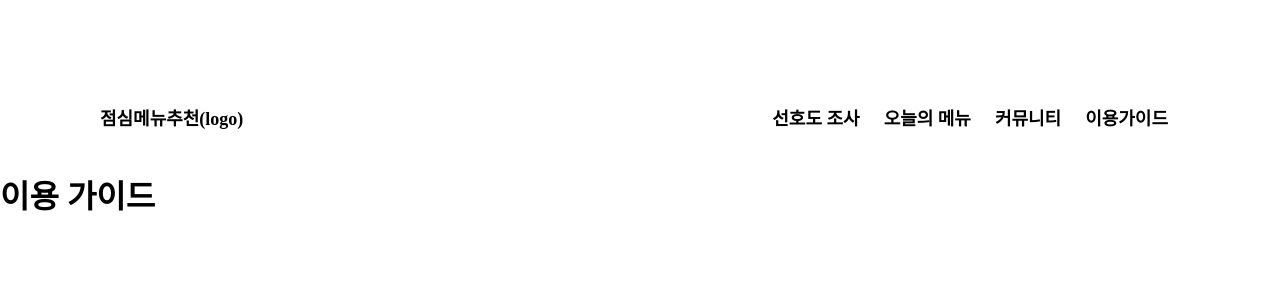
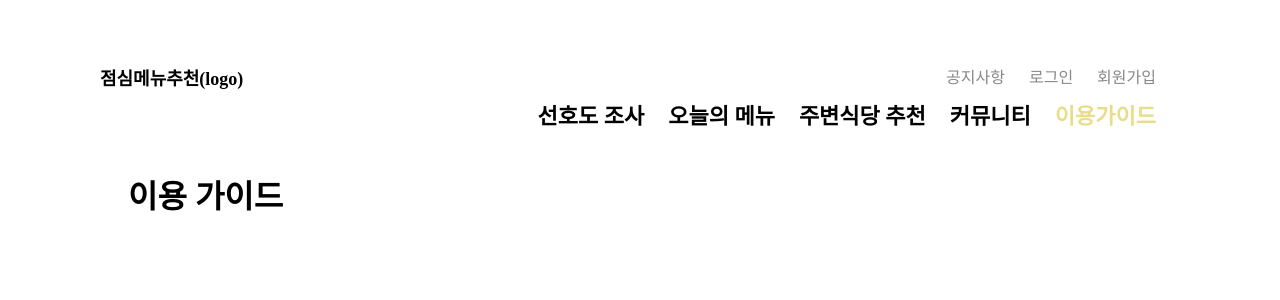
Before and after one commit to yegyeom/lunch-recommendation-client, a React (Create React App) app: page /guide in a window 1280 px wide. Shown: the top 300 px of the page. Built offline with nearby package versions, Linux system fonts and the light colour scheme.

Commit message:
[feat] 헤더 퍼블리싱

```diff
--- a/src/App.jsx
+++ b/src/App.jsx
@@ -2,10 +2,14 @@ import { BrowserRouter, Routes, Route } from "react-router-dom";
 import "./styles/main.css";
 import DefaultLayout from "./layouts/DefaultLayout";
 import MainPage from "./pages/MainPage";
+import NoticePage from "./pages/NoticePage";
+import LoginPage from "./pages/LoginPage";
+import SignupPage from "./pages/SignupPage";
+import PreferencePage from "./pages/PreferencePage";
+import MenuPage from "./pages/MenuPage";
+import RestaurantPage from "./pages/RestaurantPage";
 import CommunityPage from "./pages/CommunityPage";
 import GuidePage from "./pages/GuidePage";
-import MenuPage from "./pages/MenuPage";
-import PreferencePage from "./pages/PreferencePage";
 
 function App() {
   return (
@@ -13,10 +17,14 @@ function App() {
       <DefaultLayout>
         <Routes>
           <Route path="/" element={<MainPage />} exact />
+          <Route path="/notice" element={<NoticePage />} />
+          <Route path="/login" element={<LoginPage />} />
+          <Route path="/signup" element={<SignupPage />} />
+          <Route path="/preference" element={<PreferencePage />} />
+          <Route path="/menu" element={<MenuPage />} />
+          <Route path="/restaurant" element={<RestaurantPage />} />
           <Route path="/community" element={<CommunityPage />} />
           <Route path="/guide" element={<GuidePage />} />
-          <Route path="/menu" element={<MenuPage />} />
-          <Route path="/preference" element={<PreferencePage />} />
         </Routes>
       </DefaultLayout>
     </BrowserRouter>
--- a/src/layouts/DefaultLayout.jsx
+++ b/src/layouts/DefaultLayout.jsx
@@ -1,28 +1,57 @@
-import { Link } from "react-router-dom";
+import { NavLink } from "react-router-dom";
+import { useState } from "react";
 
 function DefaultLayout({ children }) {
-  const navItems = [
+  const [menu, setMenu] = useState(false);
+
+  const topNavItems = [
+    { path: "/notice", title: "공지사항" },
+    { path: "/login", title: "로그인" },
+    { path: "/signup", title: "회원가입" },
+  ];
+  const downNavItems = [
     { path: "/preference", title: "선호도 조사" },
     { path: "/menu", title: "오늘의 메뉴" },
+    { path: "/restaurant", title: "주변식당 추천" },
     { path: "/community", title: "커뮤니티" },
     { path: "/guide", title: "이용가이드" },
   ];
 
-  const navList = navItems.map((item, idx) => (
-    <Link to={item.path} key={idx} className="header-navi">
+  const topNavList = topNavItems.map((item, idx) => (
+    <NavLink
+      to={item.path}
+      key={idx}
+      style={({ isActive }) => (isActive ? { fontWeight: "bold" } : {})}
+      onClick={() => setMenu(false)}
+    >
       {item.title}
-    </Link>
+    </NavLink>
+  ));
+
+  const downNavList = downNavItems.map((item, idx) => (
+    <NavLink
+      to={item.path}
+      key={idx}
+      style={({ isActive }) => (isActive ? { color: "#E8DE8A" } : {})}
+      onClick={() => setMenu(true)}
+    >
+      {item.title}
+    </NavLink>
   ));
 
   return (
     <div className="container">
-      <div className="header-layout">
+      <header>
         <div className="header-menu">
-          <div>점심메뉴추천(logo)</div>
-          <div>{navList}</div>
+          <div id="logo">점심메뉴추천(logo)</div>
+          <nav>
+            <div id="top">{topNavList}</div>
+            <div id="down">{downNavList}</div>
+          </nav>
         </div>
-      </div>
-      {children}
+      </header>
+      {menu ? <hr /> : <></>}
+      <div className="content-container">{children}</div>
     </div>
   );
 }
--- /dev/null
+++ b/src/pages/LoginPage/index.jsx
@@ -0,0 +1,5 @@
+function LoginPage() {
+  return <h1>로그인</h1>;
+}
+
+export default LoginPage;
--- /dev/null
+++ b/src/pages/NoticePage/index.jsx
@@ -0,0 +1,5 @@
+function NoticePage() {
+  return <h1>공지사항</h1>;
+}
+
+export default NoticePage;
--- /dev/null
+++ b/src/pages/RestaurantPage/index.jsx
@@ -0,0 +1,5 @@
+function RestaurantPage() {
+  return <h1>식당 추천</h1>;
+}
+
+export default RestaurantPage;
--- /dev/null
+++ b/src/pages/SignupPage/index.jsx
@@ -0,0 +1,5 @@
+function SignupPage() {
+  return <h1>회원가입</h1>;
+}
+
+export default SignupPage;
--- a/src/styles/main.css
+++ b/src/styles/main.css
@@ -6,7 +6,17 @@ body {
   width: 100%;
 }
 
-.header-layout {
+.container > hr {
+  margin: 0px;
+}
+
+.content-container {
+  margin: 0 auto;
+  width: 80%;
+  height: fit-content;
+}
+
+header {
   box-sizing: border-box;
   display: flex;
   align-items: flex-end;
@@ -23,14 +33,63 @@ body {
   font-weight: bold;
 }
 
-.header-navi {
-  color: black;
+nav * {
   text-decoration: none;
   padding: 0px 12px;
 }
 
-.header-navi:hover {
-  color: gray;
+#top {
+  font-size: 16px;
+  font-weight: lighter;
+  text-align: right;
+}
+
+#top a {
+  color: #888888;
+}
+
+#top a:hover {
+  font-weight: bold;
+}
+
+#down {
+  color: black;
+  margin-top: 10px;
+  font-size: 22px;
+}
+
+#down a {
+  color: black;
+  transition: color 0.3s;
+}
+
+#down a:hover {
+  color: #888888;
+  transition: color 0.3s;
+}
+
+.community {
+  padding: 0px 80px;
+}
+
+.community-category {
+  display: flex;
+  margin: 0px;
+  margin-left: 30px;
+}
+
+.community-list-header {
+  text-align: center;
+}
+
+.community-category > div {
+  color: #888888;
+  margin: 15px;
+  cursor: pointer;
+}
+
+.community-list-header > hr {
+  margin: 0px auto;
 }
 
 /*# sourceMappingURL=main.css.map */
--- a/src/styles/scss/header.scss
+++ b/src/styles/scss/header.scss
@@ -1,4 +1,4 @@
-.header-layout {
+header {
   box-sizing: border-box;
   display: flex;
   align-items: flex-end;
@@ -15,12 +15,37 @@
   font-weight: bold;
 }
 
-.header-navi {
-  color: black;
+nav * {
   text-decoration: none;
   padding: 0px 12px;
 }
 
-.header-navi:hover {
-  color: gray;
+#top {
+  font-size: 16px;
+  font-weight: lighter;
+  text-align: right;
 }
+
+#top a {
+  color: #888888;
+}
+
+#top a:hover {
+  font-weight: bold;
+}
+
+#down {
+  color: black;
+  margin-top: 10px;
+  font-size: 22px;
+}
+
+#down a {
+  color: black;
+  transition: color 0.3s;
+}
+
+#down a:hover {
+  color: #888888;
+  transition: color 0.3s;
+}
--- a/src/styles/scss/main.scss
+++ b/src/styles/scss/main.scss
@@ -1,2 +1,3 @@
 @import "./layout.scss";
 @import "./header.scss";
+@import "./community.scss";
```
Also changed, not shown: 1 other file (tests, documents, lock files or other folders).
